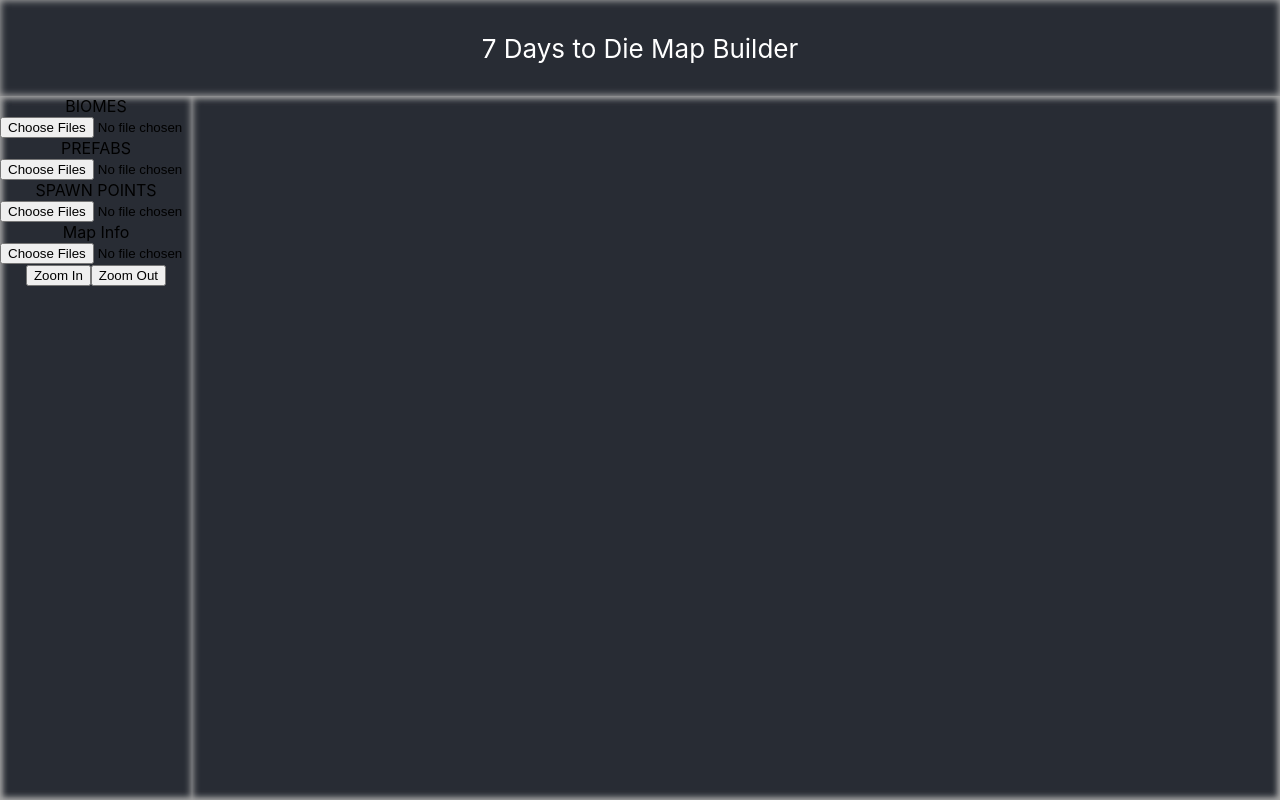
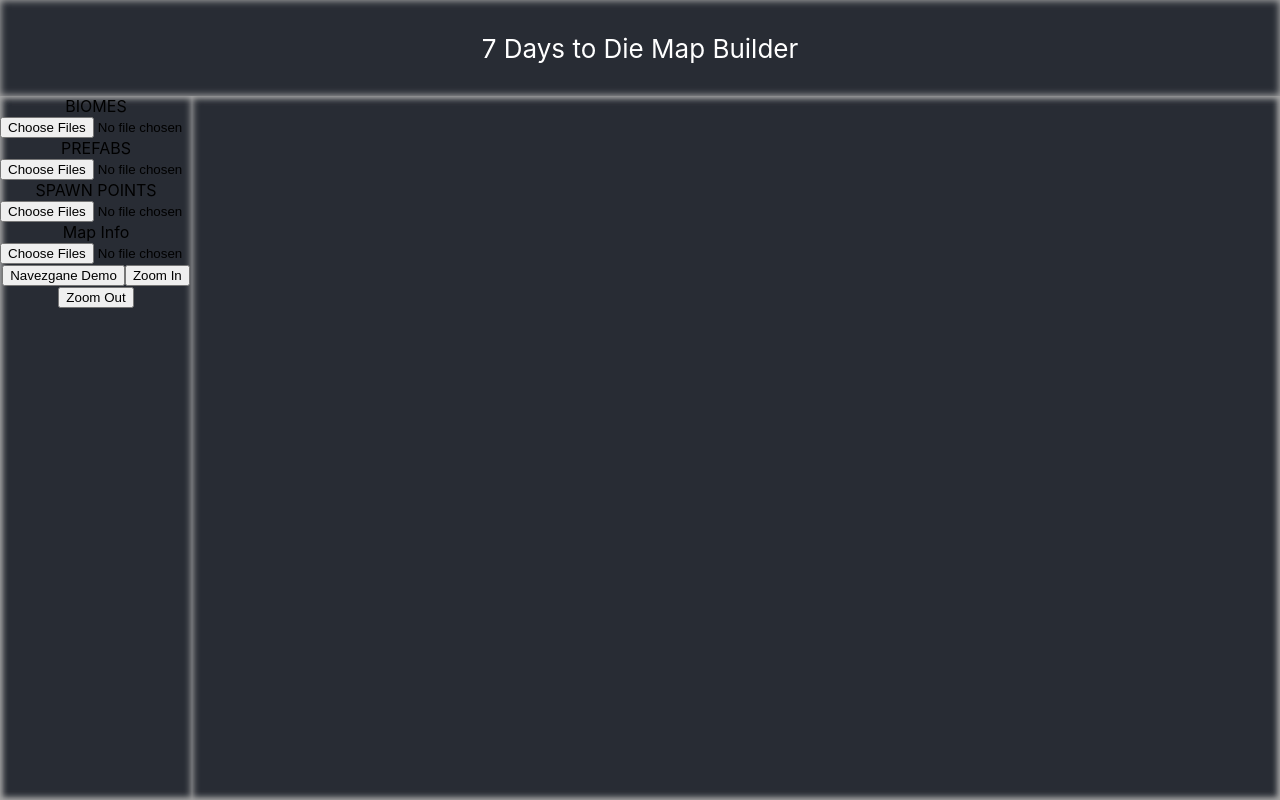
Before and after one commit to JustinHodge/7d2dmap, a React (Vite) app: page / in a window 1280 px wide. Built offline with nearby package versions, Linux system fonts and the light colour scheme.

Commit message:
add demo navezgane biomes load

```diff
--- a/src/Types/AppTypes.tsx
+++ b/src/Types/AppTypes.tsx
@@ -54,6 +54,8 @@
     setUploadedFiles: (newUploadedFiles: IFileList) => void;
     zoomPercent: number;
     setZoomPercent: (newZoomPercent: number) => void;
+    mapData: IMapData;
+    setMapData: (mapData: IMapData) => void;
 }
 
 export interface IFileList {
--- a/src/components/ControlBar.tsx
+++ b/src/components/ControlBar.tsx
@@ -1,5 +1,7 @@
 import { IControlBarProps } from '../Types/AppTypes';
 import FolderInput from './FolderInput';
+import navezganeBiomes from '../../dist/assets/DemoMap-Navezgane20.5/biomes.png';
+import navezganePrefabs from '../../dist/assets/DemoMap-Navezgane20.5/prefabs.xml?raw';
 
 const adjustZoom = (currentZoom: number, adjustment: number) => {
     const potentialNewZoom = currentZoom + adjustment;
@@ -23,11 +25,21 @@
                 uploadedFiles={props.uploadedFiles}
             />
             <button
+                onClick={() => {
+                    console.log(navezganePrefabs);
+                    props.setMapData({
+                        ...props.mapData,
+                        biomesURL: navezganeBiomes,
+                    });
+                }}
+            >
+                Navezgane Demo
+            </button>
+            <button
                 onClick={() =>
                     props.setZoomPercent(adjustZoom(props.zoomPercent, 10))
                 }
             >
-                {' '}
                 Zoom In
             </button>
             <button
@@ -35,7 +47,6 @@
                     props.setZoomPercent(adjustZoom(props.zoomPercent, -10))
                 }
             >
-                {' '}
                 Zoom Out
             </button>
         </div>
```
